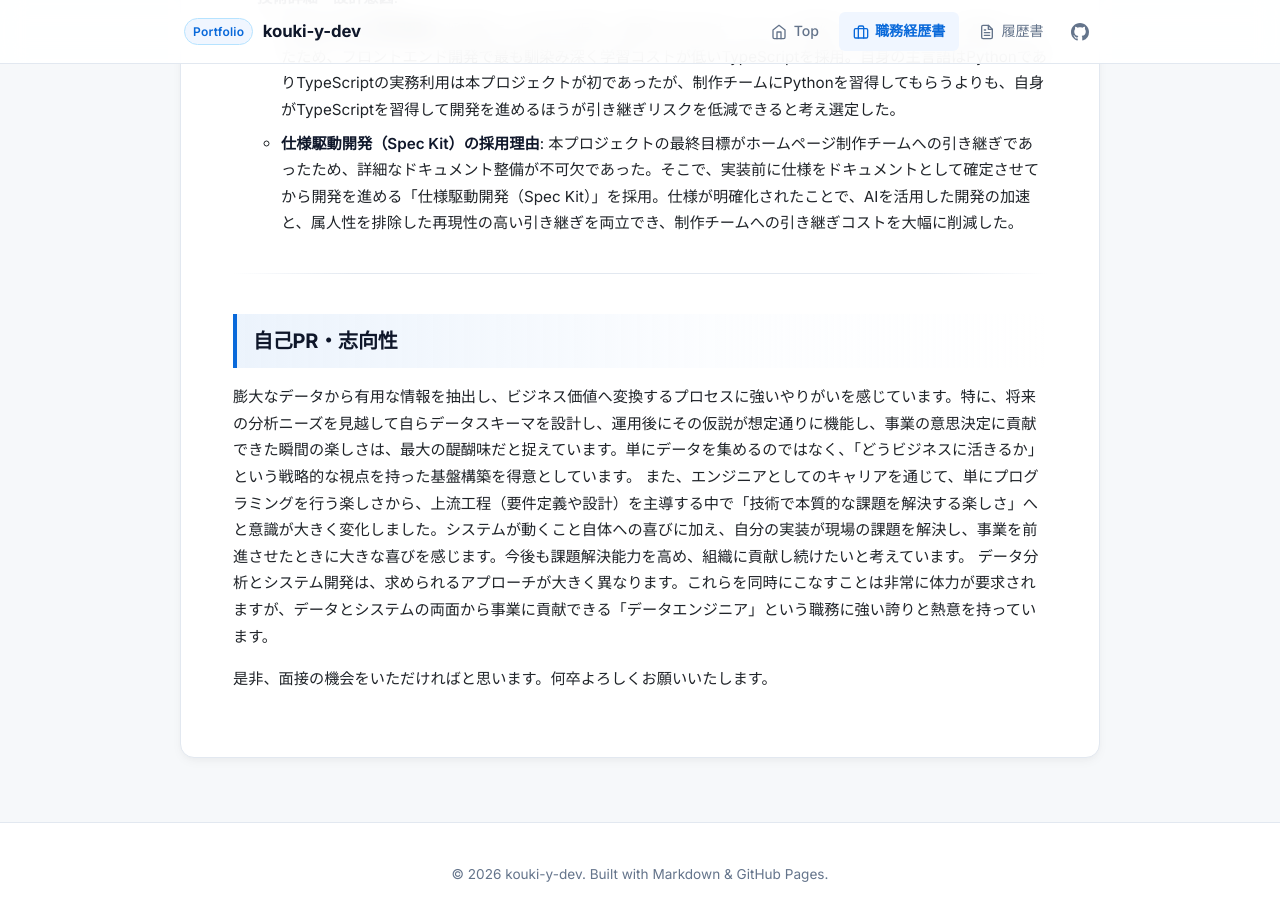
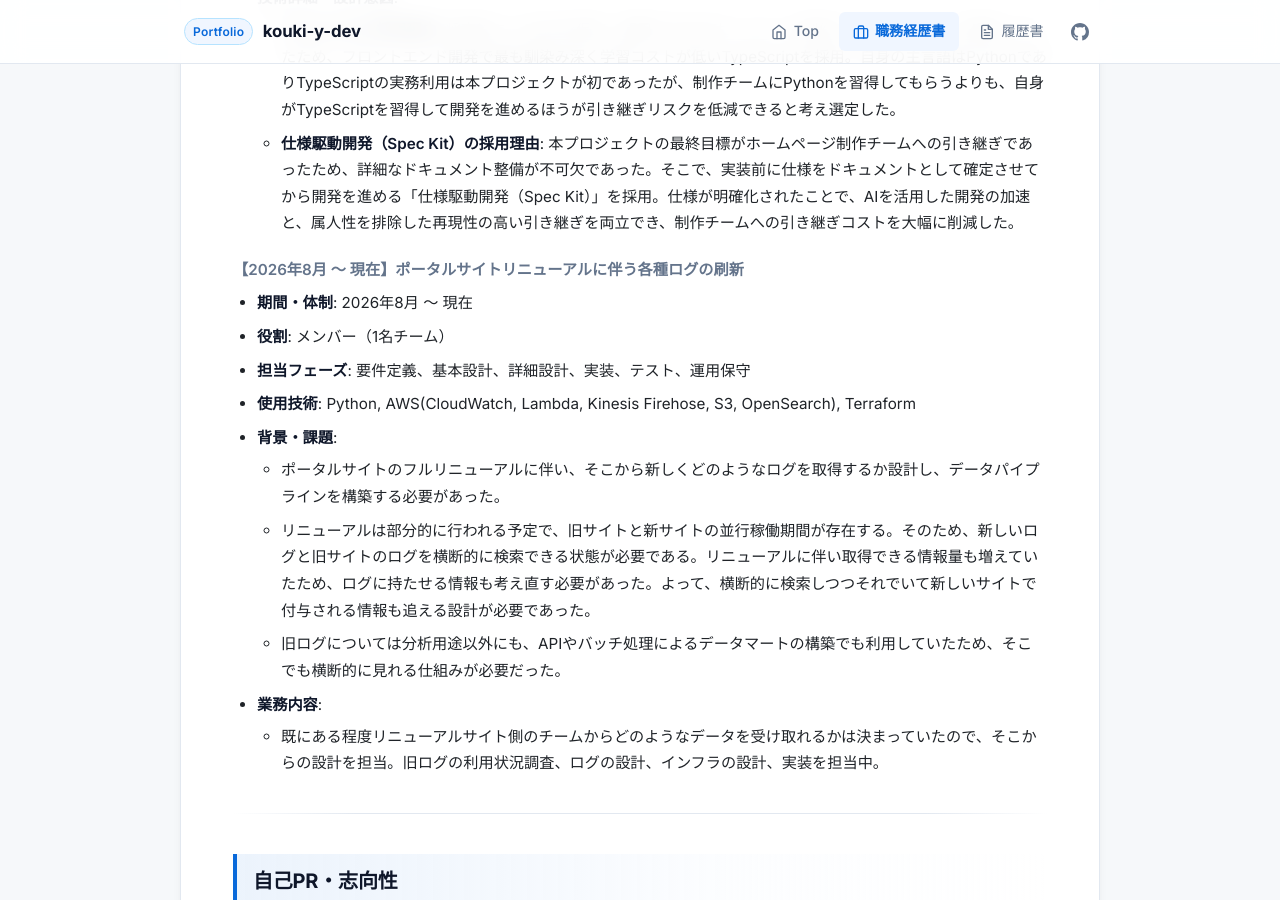
Before and after one commit to kouki-y-dev/about-me, a Jekyll site: the page built from docs/resume.md, in a window 1280 px wide and 900 px high, scrolled down 10687 px. Built offline with Jekyll 4.4.1, drawn with Linux system fonts in a browser that asks for light colours; our own code applies the rules of GitHub Pages for plain Markdown files.

Commit message:
update: 新ログの経歴追加

```diff
--- a/docs/resume.md
+++ b/docs/resume.md
@@ -241,6 +241,19 @@
   - **TypeScriptの採用理由**: 将来的にこのAPIを保守・運用するのはホームページ制作チームのメンバーを想定していたため、フロントエンド開発で最も馴染み深く学習コストが低いTypeScriptを採用。自身の主言語はPythonでありTypeScriptの実務利用は本プロジェクトが初であったが、制作チームにPythonを習得してもらうよりも、自身がTypeScriptを習得して開発を進めるほうが引き継ぎリスクを低減できると考え選定した。
   - **仕様駆動開発（Spec Kit）の採用理由**: 本プロジェクトの最終目標がホームページ制作チームへの引き継ぎであったため、詳細なドキュメント整備が不可欠であった。そこで、実装前に仕様をドキュメントとして確定させてから開発を進める「仕様駆動開発（Spec Kit）」を採用。仕様が明確化されたことで、AIを活用した開発の加速と、属人性を排除した再現性の高い引き継ぎを両立でき、制作チームへの引き継ぎコストを大幅に削減した。
 
+
+#### 【2026年8月 〜 現在】ポータルサイトリニューアルに伴う各種ログの刷新
+- **期間・体制**: 2026年8月 〜 現在
+- **役割**: メンバー（1名チーム）
+- **担当フェーズ**: 要件定義、基本設計、詳細設計、実装、テスト、運用保守
+- **使用技術**: Python, AWS(CloudWatch, Lambda, Kinesis Firehose, S3, OpenSearch), Terraform
+- **背景・課題**:
+  - ポータルサイトのフルリニューアルに伴い、そこから新しくどのようなログを取得するか設計し、データパイプラインを構築する必要があった。
+  - リニューアルは部分的に行われる予定で、旧サイトと新サイトの並行稼働期間が存在する。そのため、新しいログと旧サイトのログを横断的に検索できる状態が必要である。リニューアルに伴い取得できる情報量も増えていたため、ログに持たせる情報も考え直す必要があった。よって、横断的に検索しつつそれでいて新しいサイトで付与される情報も追える設計が必要であった。
+  - 旧ログについては分析用途以外にも、APIやバッチ処理によるデータマートの構築でも利用していたため、そこでも横断的に見れる仕組みが必要だった。
+- **業務内容**:
+  - 既にある程度リニューアルサイト側のチームからどのようなデータを受け取れるかは決まっていたので、そこからの設計を担当。旧ログの利用状況調査、ログの設計、インフラの設計、実装を担当中。
+
 ---
 
 ## 自己PR・志向性
```
